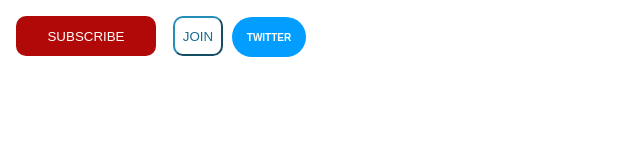
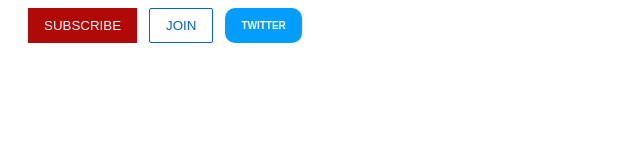
Before and after one commit to Omoseke/Newlabs, a plain HTML site: page buttons/index.html in a window 1280 px wide. Shown: the whole page, without its empty margins (0-640 px from the left). Drawn offline with Linux system fonts and the light colour scheme.

Commit message:
Add new Labs

```diff
--- /dev/null
+++ b/Text/styletext.css
@@ -0,0 +1,61 @@
+/*.video-title{
+    font-family:Arial;
+    font-size: 30px;
+    font-weight: bold;
+    font-style: italic;
+    text-align: center;
+}*/
+
+
+body{
+
+    font-family: Arial;
+    margin-top:0;
+
+}
+
+.video-title{
+    font-family: Arial;
+    font-weight: bold;
+    font-size: 18px;
+    width:300px;
+    line-height: 24px;
+    margin-bottom: 5px;
+}
+
+.video-stats{
+    font-size:14px ;
+    color:rgb(96, 96, 96);
+
+    margin-bottom:10px;
+}
+
+.video-author{
+    font-size:14px;
+    color:rgb(96, 96, 96);
+    margin-top:20px;
+    margin-bottom:20px;
+}
+
+.video-description{
+    font-size:14px;
+    color:rgb(96,96,96);
+    width:280px;
+    line-height: 22px;
+    margin-bottom:100px;
+
+}
+
+.apple-text{
+    color:white;
+    background-color: rgb(236, 66, 66);
+    padding: 10px 10px;
+    margin-left:0;
+    text-align: center;
+
+}
+
+span:hover{
+    cursor: pointer;
+    text-decoration: underline;
+}
--- a/buttons/styles.css
+++ b/buttons/styles.css
@@ -2,11 +2,15 @@
     color: white;
     background-color:rgb(177, 8, 8);
     border:none;
-    height:40px;
-    width: 140px;
-    border-radius:10px;
+    padding-top:10px;
+    padding-bottom:10px;
+    padding-left:16px;
+    padding-right:16px;
+    border: radius 2px;
     cursor: pointer;
-    margin: 8px;
+    margin-right: 8px;
+    margin-left:20px;
+    vertical-align:top;
    /* to smoothly transition the opacity */
    transition: opacity 0.15s;
 
@@ -23,41 +27,49 @@
 }
 
 .join{
-    color: rgb(21, 110, 145);
+    color: rgb(6, 95, 212);
     background-color: white;
-    border-color: rgb(37, 142, 184);
-    border-radius: 10px;
+    border-color: rgb(6, 95, 212);
+    border-style:solid;
+    border-width:1px;
+    border-radius: 2px;
     cursor: pointer;
-    height: 40px;
-    width: 50px;
-    margin: 5px;
     transition: background-color 0.15s, color 0.15s;
+    padding-top:9px;
+    padding-bottom:9px;
+    padding-left:16px;
+    padding-right:16px;
+    vertical-align: top;
+
 }
 
 
 .join:hover{
-    background-color: rgb(21, 110, 145);
+    background-color: rgb(82, 151, 240);
     color: white;
 }
 
 .join:active{
-    opacity: 0.7;
+    opacity: 0.5;
 }
 
 .twitter{
     color: white;
     background-color: rgb(2, 158, 255);
     /* To get a well rounded border */
-    border-radius: 20px;
-    height:40px;
-    width: 74px;
+    border-radius: 10px;
     border: none;
     /*border: solid rgb(21, 110, 145);*/
     cursor: pointer;
     font-weight: bold;
     font-size: 10px;
     transition: box-shadow 0.15s;
-
+    padding-top:12px;
+    padding-bottom:12px;
+    padding-left:16px;
+    padding-right:16px;
+    margin-left:8px;
+    vertical-align: top;
 }
 
 .twitter:hover{
```
Also changed, not shown: Text/text.html (added, +32 -0 lines).
